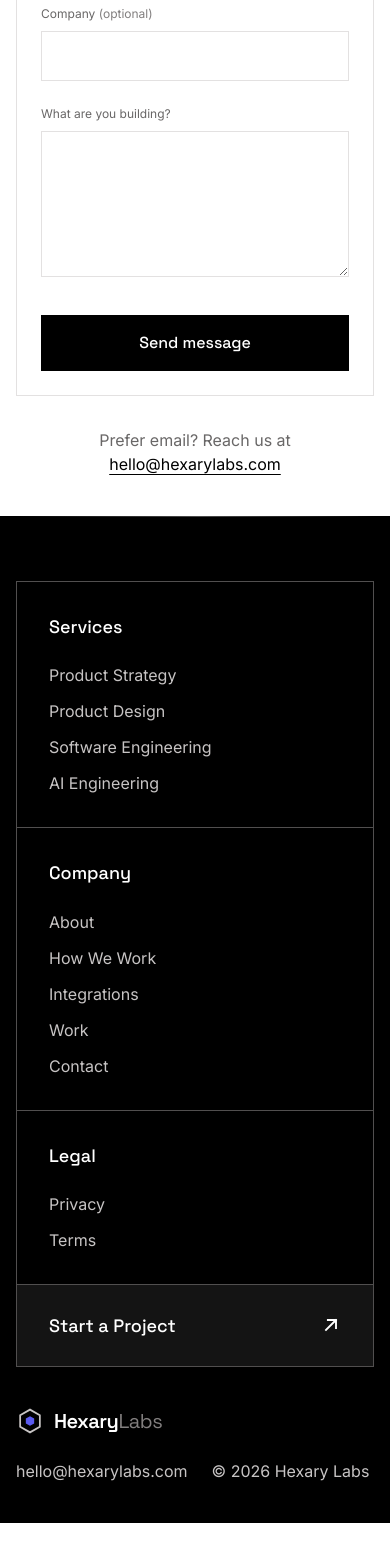
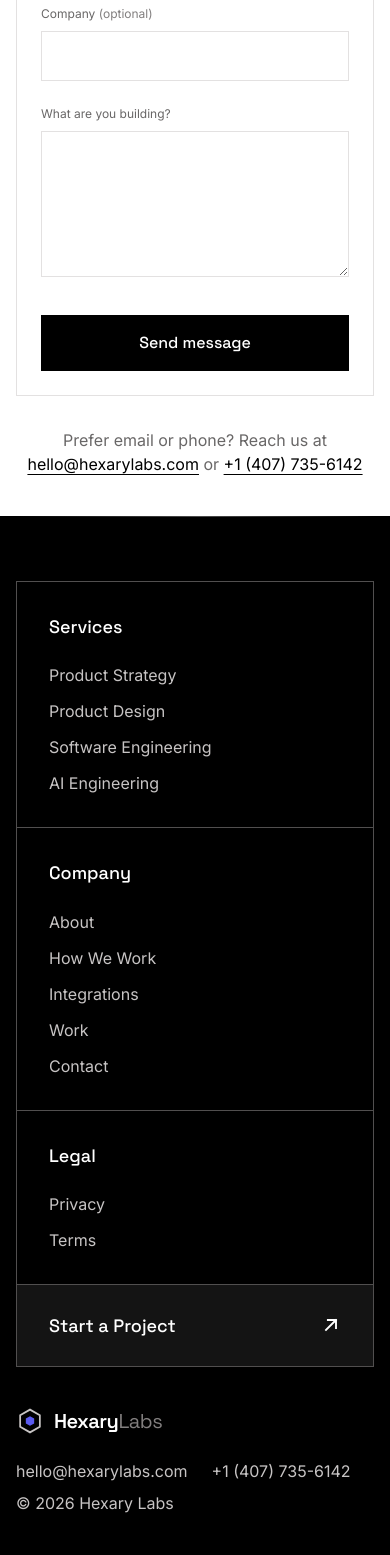
Before and after one commit to hexarylabs/hexarylabs.com, a Next.js app: page /contact in a window 390 px wide. Shown: the part 504-2059 px from the top of the page. Before the commit the page ends 2027 px from the top, so only its background shows below. Built offline with nearby package versions, Linux system fonts and the light colour scheme; no server answers.

Commit message:
Add phone contact option and update site phone number in footer and contact page

```diff
--- a/src/app/contact/page.tsx
+++ b/src/app/contact/page.tsx
@@ -29,12 +29,19 @@
           <ContactForm />
 
           <p className="mt-8 text-center text-body text-grey-600">
-            Prefer email? Reach us at{" "}
+            Prefer email or phone? Reach us at{" "}
             <a
               href={`mailto:${site.email}`}
               className="text-contrast-2 underline underline-offset-4 transition-colors duration-300 hover:text-accent"
             >
               {site.email}
+            </a>{" "}
+            or{" "}
+            <a
+              href={`tel:+${site.phone.replace(/\D/g, "")}`}
+              className="text-contrast-2 underline underline-offset-4 transition-colors duration-300 hover:text-accent"
+            >
+              {site.phone}
             </a>
           </p>
         </Reveal>
--- a/src/components/layout/Footer.tsx
+++ b/src/components/layout/Footer.tsx
@@ -68,6 +68,12 @@
             >
               {site.email}
             </a>
+            <a
+              href={`tel:+${site.phone.replace(/\D/g, "")}`}
+              className="underline-offset-4 transition-colors duration-300 hover:text-accent-hi hover:underline"
+            >
+              {site.phone}
+            </a>
             <span>
               © {new Date().getFullYear()} {site.name}
             </span>
--- a/src/content/site.ts
+++ b/src/content/site.ts
@@ -6,14 +6,6 @@
 
   url: process.env.NEXT_PUBLIC_SITE_URL ?? "https://hexarylabs.com",
 
-  /* PLACEHOLDER — real contact details required */
   email: "hello@hexarylabs.com",
-  phone: "+1 (000) 000-0000",
-
-  /* PLACEHOLDER — real profiles required */
-  socials: [
-    { label: "LinkedIn", href: "https://linkedin.com" },
-    { label: "GitHub", href: "https://github.com" },
-    { label: "X", href: "https://x.com" },
-  ],
+  phone: "+1 (407) 735-6142",
 } as const;
```
